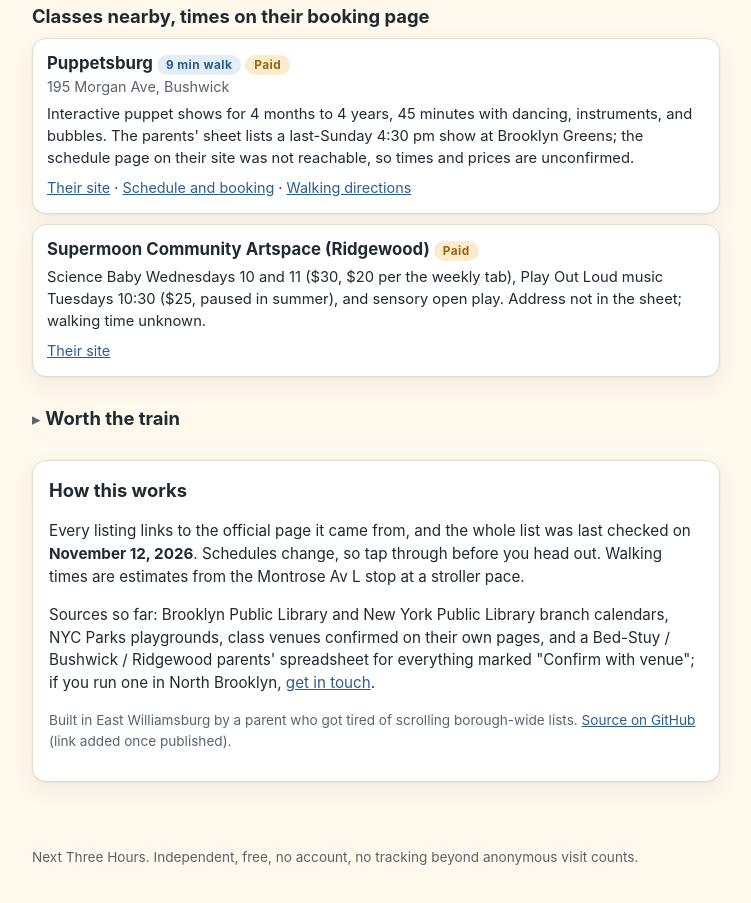
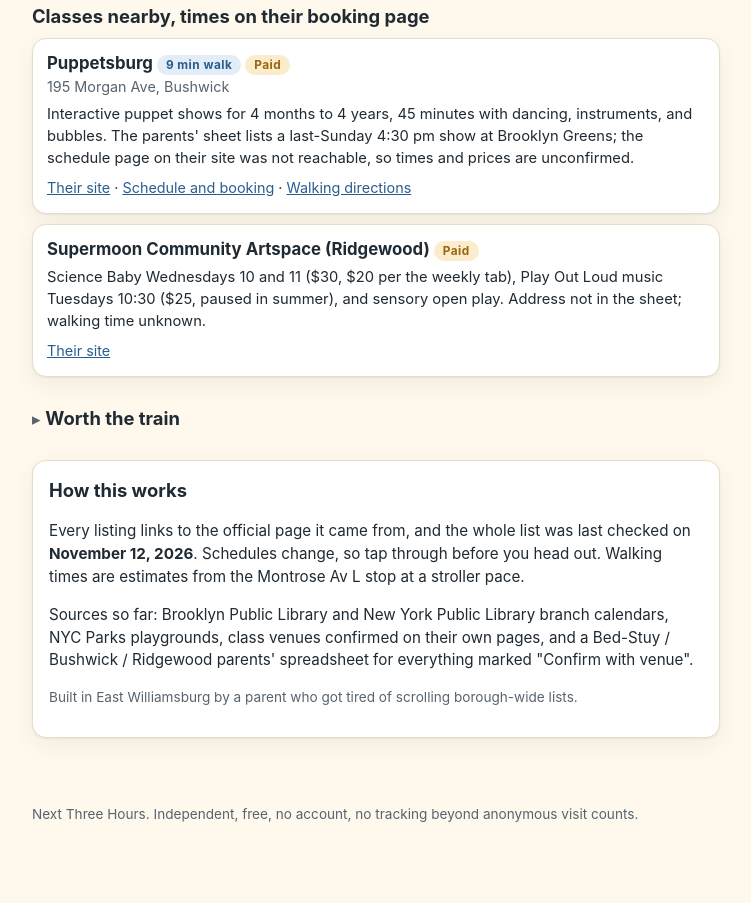
Before and after one commit to Andan-Eddy-E/Next-three-hours-with-my-child, a plain HTML site: page index.html in a window 1280 px wide. Shown: the part 2360-3263 px from the top of the page, without its empty margins (264-1015 px from the left). After the commit the page ends 3238 px from the top, so only its background shows below. Drawn offline with Linux system fonts and the light colour scheme.

Commit message:
Add files via upload

```diff
--- a/index.html
+++ b/index.html
@@ -68,8 +68,8 @@
     <section class="about card">
       <h2>How this works</h2>
       <p>Every listing links to the official page it came from, and the whole list was last checked on <strong id="checked-on"></strong>. Schedules change, so tap through before you head out. Walking times are estimates from the Montrose Av L stop at a stroller pace.</p>
-      <p>Sources so far: Brooklyn Public Library and New York Public Library branch calendars, NYC Parks playgrounds, class venues confirmed on their own pages, and a Bed-Stuy / Bushwick / Ridgewood parents' spreadsheet for everything marked "Confirm with venue"; if you run one in North Brooklyn, <a href="mailto:hello@example.com?subject=Next%203%20Hours%20listing">get in touch</a>.</p>
-      <p class="small">Built in East Williamsburg by a parent who got tired of scrolling borough-wide lists. <a href="https://github.com/">Source on GitHub</a> (link added once published).</p>
+      <p>Sources so far: Brooklyn Public Library and New York Public Library branch calendars, NYC Parks playgrounds, class venues confirmed on their own pages, and a Bed-Stuy / Bushwick / Ridgewood parents' spreadsheet for everything marked "Confirm with venue".</p>
+      <p class="small">Built in East Williamsburg by a parent who got tired of scrolling borough-wide lists.</p>
     </section>
   </main>
 
```
